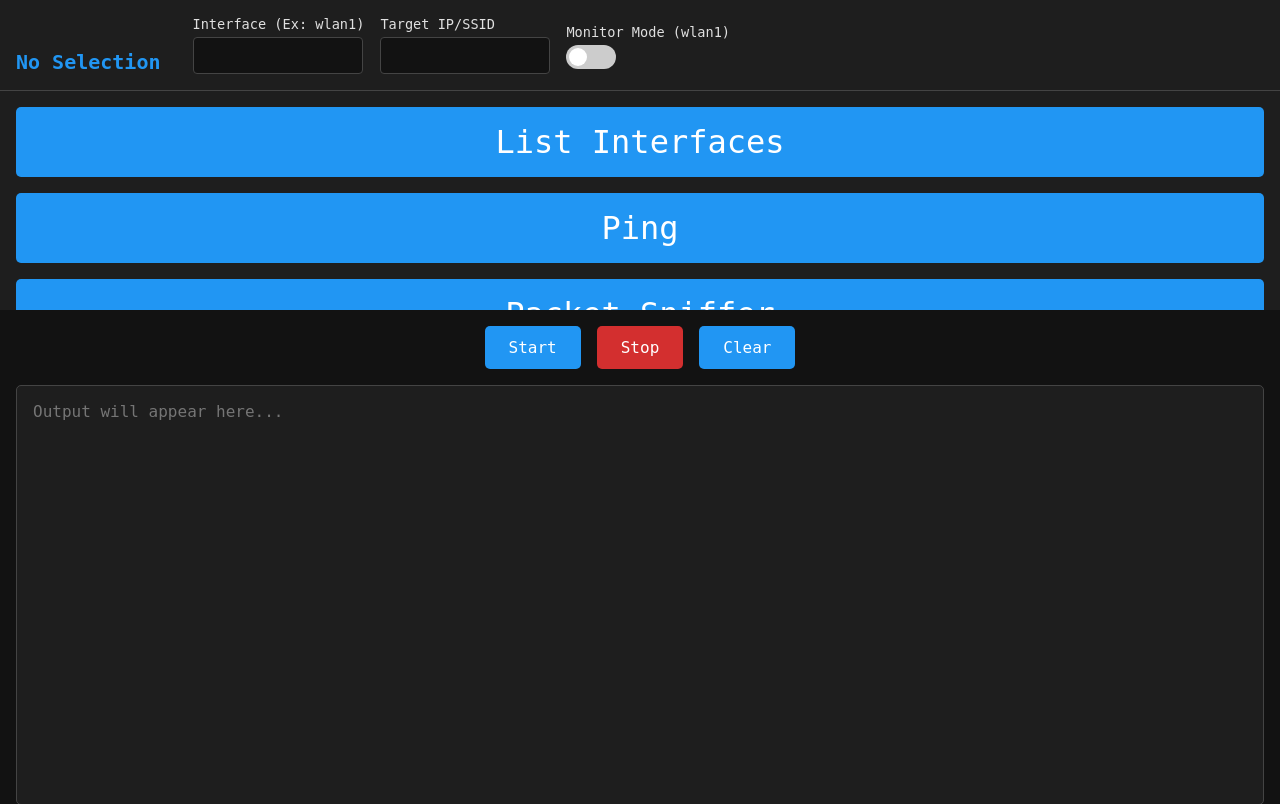
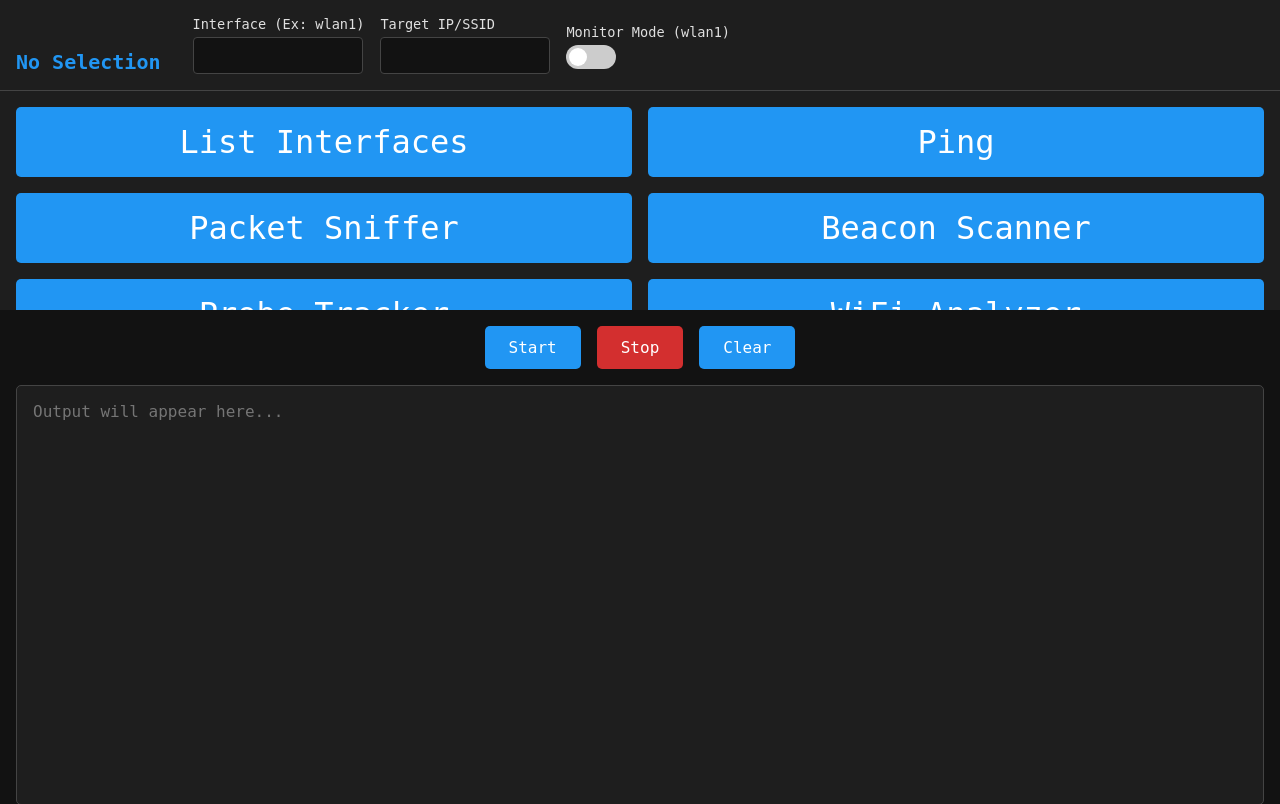
Before and after one commit to GlazedPineapple/wifimon, a Flask app: page / in a window 1280 px wide. Shown: the part 72-876 px from the top of the page. Run offline with Flask 3, Linux system fonts and the light colour scheme; parts of the project's set-up code (start-up, migrations or seed data) failed here and were passed over.

Commit message:
Add module grid

```diff
--- a/src/web/static/style.css
+++ b/src/web/static/style.css
@@ -48,6 +48,12 @@ header {
     overflow-y: auto;
     -webkit-overflow-scrolling: touch; /* ✅ Enables momentum scrolling on touch devices */
     touch-action: auto; /* ✅ Allow scrolling with finger */
+}
+
+.sidebar-grid {
+    display: grid;
+    grid-template-columns: 1fr 1fr;
+    gap: 1rem;
 }
 
 .sidebar button {
--- a/src/web/templates/index.html
+++ b/src/web/templates/index.html
@@ -46,6 +46,7 @@
 
 <div class="container">
     <div class="sidebar">
+        <div class="sidebar-grid">
             <button data-text="Alpha" data-id="1">List Interfaces</button>
             <button data-text="Alpha" data-id="1">Ping</button>
             <button data-text="Beta" data-id="2">Packet Sniffer</button>
@@ -54,6 +55,7 @@
             <button data-text="Echo" data-id="4">WiFi Analyzer</button>
             <button data-text="Echo" data-id="4">WiFi Teacher</button>
             <button>EAP Module</button>
+        </div>
     </div>
     <div class="main">
         <div class="controls">
```
Lines whose indentation alone changed are shown as unchanged.
